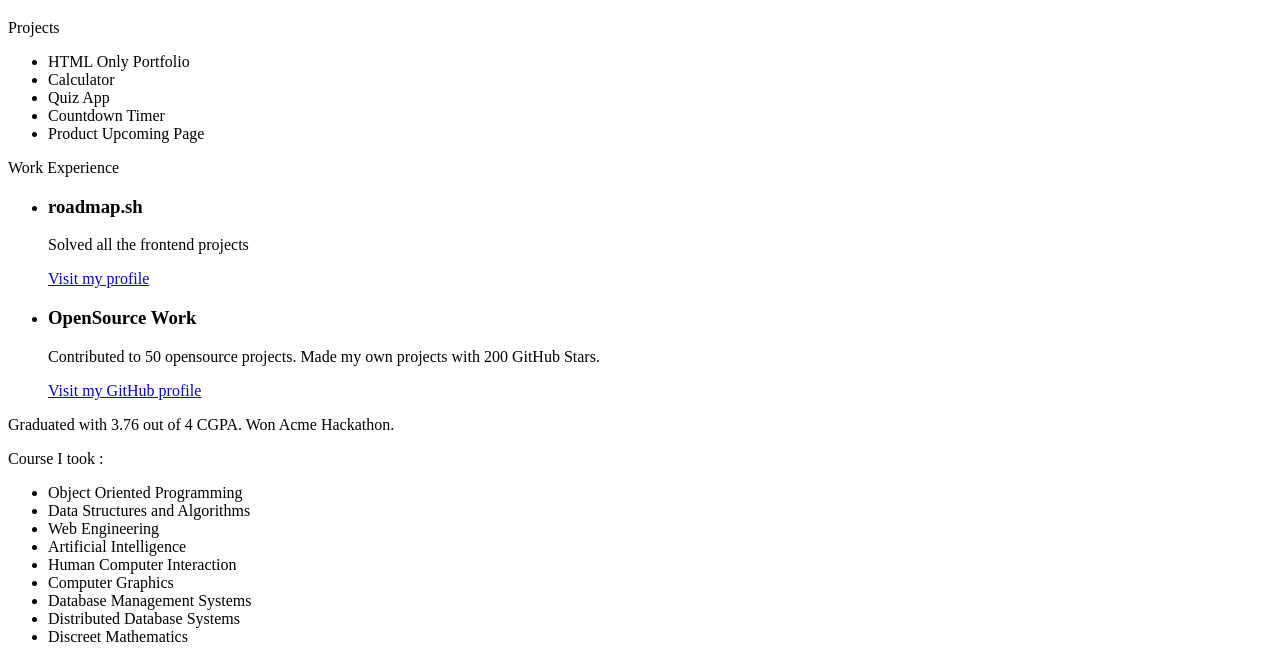
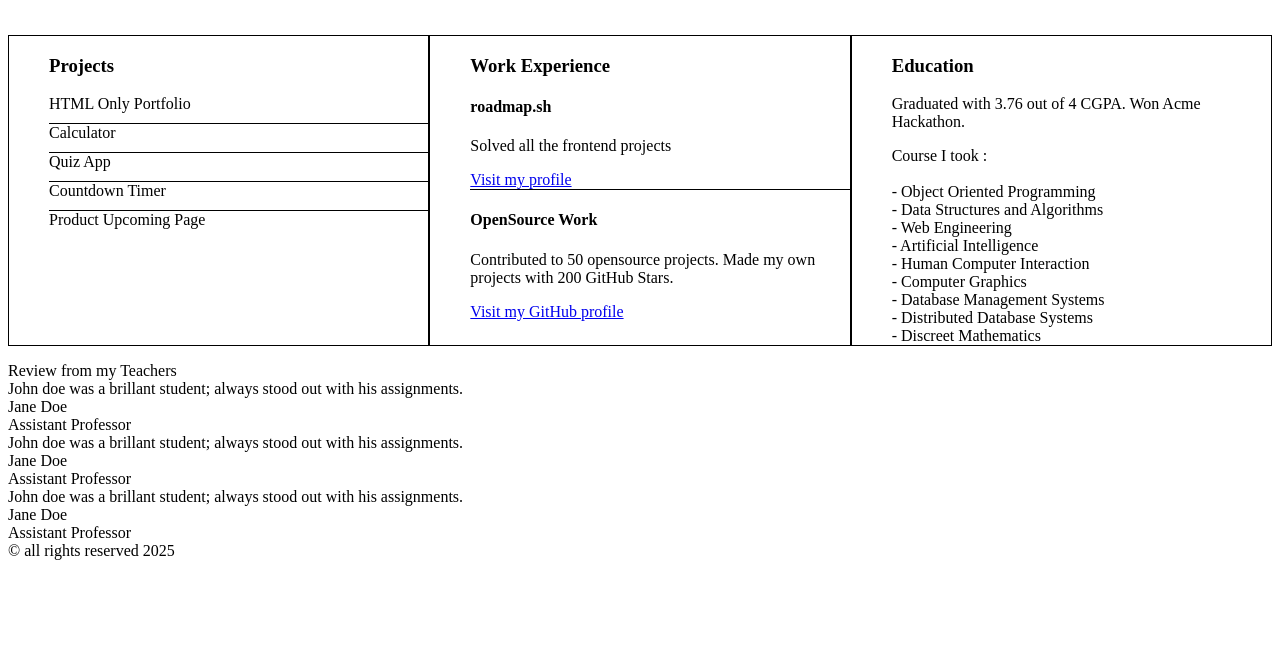
Before and after one commit to Ikanuka/roadmap.sh-projects, a plain HTML site: page 03-personal-portfolio/homepage.html in a window 1280 px wide. Shown: the part 119-778 px from the top of the page. Drawn offline with Linux system fonts and the light colour scheme.

Commit message:
Adding Grid

```diff
--- a/03-personal-portfolio/homepage.html
+++ b/03-personal-portfolio/homepage.html
@@ -43,47 +43,48 @@
             <div class="first-title">
                 <h1>Frontend Developer</h1>
             </div>
-            <!-- Projects -->
-            <section class="projects">
-                <section>
-                    <div class="project-title">
+            <!-- Grid -->
+                <section class="container">
+                    <ul>
+                        <h3 class="project-title">
                             Projects
-                    </div>
-                    <ul>
+                        </h3>
                         <li class="project">HTML Only Portfolio</li>
                         <li class="project">Calculator</li>
                         <li class="project">Quiz App</li>
                         <li class="project">Countdown Timer</li>
                         <li class="project">Product Upcoming Page</li>
                     </ul>
-                </section>
-                <!-- Work Experience -->
-                <section class="work">
-                    <div class="work-title">Work Experience</div>
-
                     <ul>
+                        <h3 class="work-title">
+                            Work Experience
+                        </h3>
                         <li class="works">
-                            <h3>roadmap.sh</h3>
+                            <h4>roadmap.sh</h4>
                             <p>Solved all the frontend projects</p>
                             <a href="roadmap.sh/u/ikanuka">Visit my profile</a>
                         </li>
                         <li class="works">
-                            <h3>OpenSource Work</h3>
+                            <h4>OpenSource Work</h4>
                             <p>Contributed to 50 opensource projects. Made my own projects with 200 GitHub
                                 Stars.</p>
                             <a href="https://github.com/Ikanuka">Visit my GitHub profile</a>
                         </li>
                     </ul>
-                </section>
                     <!-- Education -->
-                <section class="education">
+
+                    <ul>
+                        <h3>
+                            Education
+                        </h3>
                         <p>
                             Graduated with 3.76 out of 4 CGPA. Won Acme Hackathon.
                         </p>
                         <div>
                             Course I took :
                         </div>
-                    <ul>
+
+                        <br>
                         <li class="course">Object Oriented Programming</li>
                         <li class="course">Data Structures and Algorithms</li>
                         <li class="course">Web Engineering</li>
@@ -95,7 +96,6 @@
                         <li class="course">Discreet Mathematics</li>
                     </ul>
                 </section>
-            </section>
 
             <!-- Review -->
             <section class="review">
@@ -103,7 +103,7 @@
                     Review from my Teachers
                 </div>
                 <div class="card">
-                    <div class="container">
+                    <div class="card">
                         John doe was a brillant student; always stood out with his assignments.
 
                         <div class="signature">
@@ -115,7 +115,7 @@
                 </div>
 
                 <div class="card">
-                    <div class="container">
+                    <div class="card">
                         John doe was a brillant student; always stood out with his assignments.
 
                         <div class="signature">
@@ -127,7 +127,7 @@
                 </div>
 
                 <div class="card">
-                    <div class="container">
+                    <div class="card">
                         John doe was a brillant student; always stood out with his assignments.
 
                         <div class="signature">
--- a/03-personal-portfolio/styles.css
+++ b/03-personal-portfolio/styles.css
@@ -30,3 +30,33 @@ nav .nav_links {
 .nav_links li a:hover {
     transition: all 0.3s ease 0s;
 }
+
+ul{
+    list-style: none;
+}
+.container {
+    display: grid;
+    grid-template-columns: 1fr 1fr 1fr /* fr pour fraction */
+}
+
+.container > ul {
+    border: 1px solid black;
+}
+
+.container > ul > li  {
+    border-bottom: 1px solid black;
+}
+.container > ul > li:last-child {
+    border-bottom: none;
+}
+.container > ul > li.course{ /* We can select specific element with the properties.class */
+    border-bottom: none;
+}
+.course::before{
+    content: "- ";
+    border-bottom: none;
+}
+
+.project {
+    padding-bottom: 10px;
+}
```
Also changed, not shown: 1 other file. Lines whose indentation alone changed are shown as unchanged.
